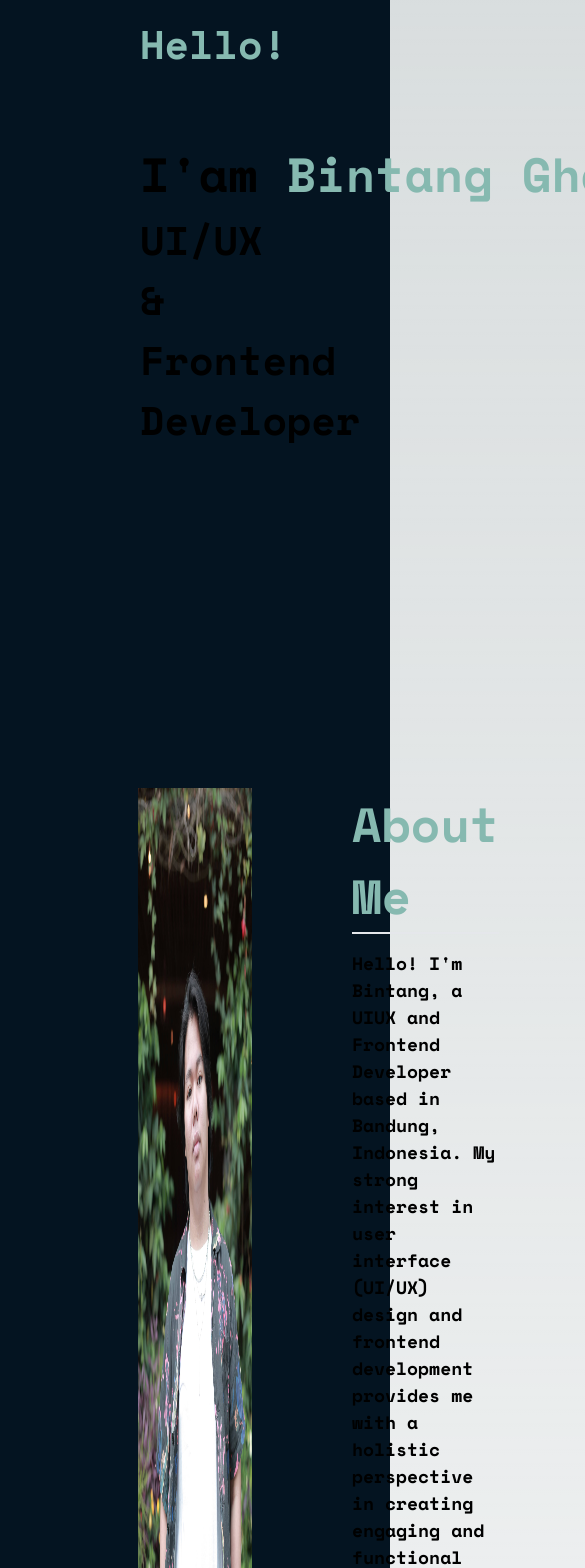
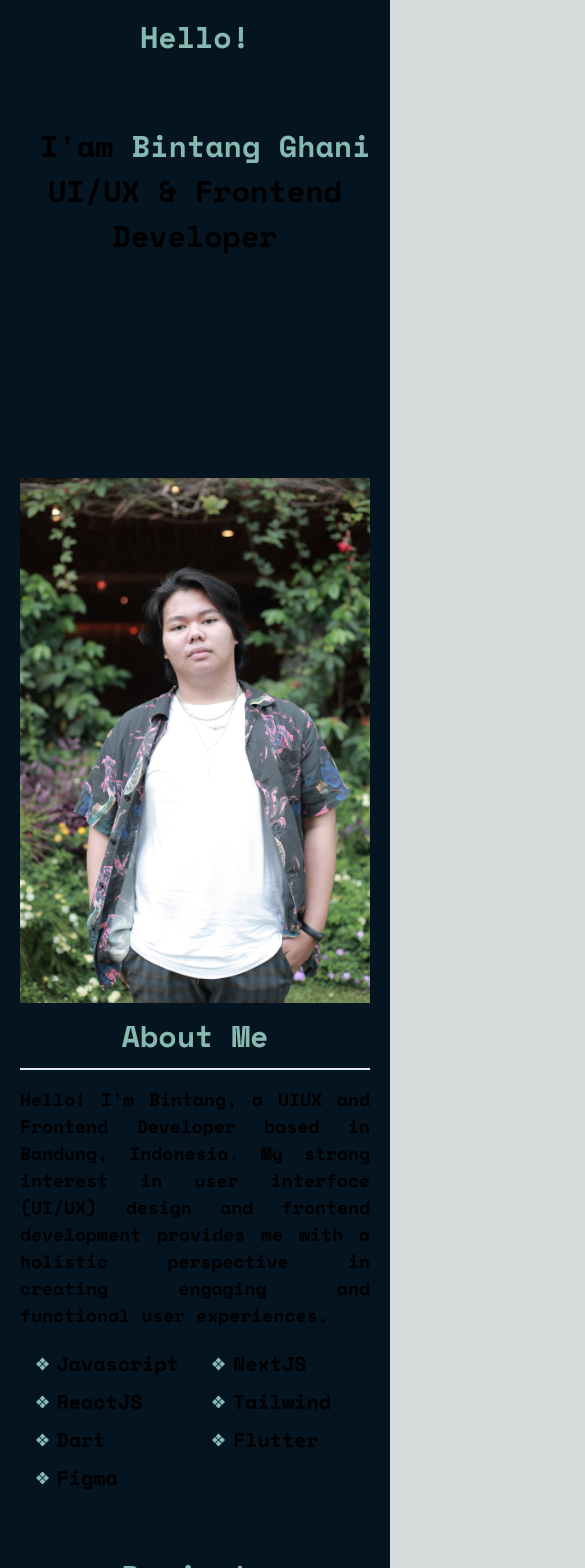
Before and after one commit to Binteng16/web-profile, a Next.js app: page / in a window 390 px wide. Shown: the part 260-1828 px from the top of the page, 585 px wide, since content can reach past the window. Built offline with nearby package versions, Linux system fonts and the light colour scheme.

Commit message:
"Refactor components and styles for About, Footer, HeroBanner, and ProjectBanner pages"

```diff
--- a/src/components/About.jsx
+++ b/src/components/About.jsx
@@ -3,16 +3,16 @@ import React from 'react'
 
 export const About = () => {
   return (
-    <div className="flex justify-between p-[138px]">
-        <Image src="/Images/Profile.JPG" alt="alt" width={396} height={547} />
-        <div className="flex flex-col pl-[100px] pr-[100px]">
+    <div className="flex flex-col sm:flex-row p-[20px] justify-between sm:p-[138px]">
+        <Image src="/Images/Profile.JPG" alt="alt" width={397} height={547} />
+        <div className="flex flex-col sm:px-[100px]">
         <div className="divide-y-2">
-          <p className="text-[48px] text-[#86B9B0] font-bold font-primary">About Me</p>
-            <p className="text-[18px] font-bold pt-4 font-primary">Hello! I'm Bintang, a UIUX and Frontend Developer based in Bandung, Indonesia. My strong interest in user interface (UI/UX) design and frontend development provides me with a holistic perspective in creating engaging and functional user experiences.
+          <p className="text-[30px] py-[10px] text-center text-[#86B9B0] font-bold font-primary sm:text-[48px] sm:text-start">About Me</p>
+            <p className="text-justify text-[18px] font-bold pt-4 font-primary">Hello! I'm Bintang, a UIUX and Frontend Developer based in Bandung, Indonesia. My strong interest in user interface (UI/UX) design and frontend development provides me with a holistic perspective in creating engaging and functional user experiences.
             </p>
         </div>
-          <div className="">
-            <ul className="grid grid-cols-3 gap-4 list-inside pt-[20px] list-image-icon_list font-primary">
+          <div className="flex justify-around sm:justify-start">
+            <ul className="grid grid-cols-2 gap-x-8 gap-y-2 sm:grid-cols-3 sm:gap-4 list-inside pt-[20px] list-image-icon_list font-primary">
                 <li className="text-[20px] font-bold">Javascript</li>
                 <li className="text-[20px] font-bold">NextJS</li>
                 <li className="text-[20px] font-bold">ReactJS</li>
--- a/src/components/Card.jsx
+++ b/src/components/CardProject.jsx
@@ -3,7 +3,7 @@ import React from 'react'
 
 export const Card = ({title, icons}) => {
   return (
-    <div className="relative w-fit h-[313px] bg-[#042630] rounded-[30px]">
+    <div className="relative w-fit h-[200px] sm:h-[313px] bg-[#042630] rounded-[30px]">
         <div className="font-bold font-primary p-[21px]">
             <p className="">{title}</p>
         </div>
--- a/src/components/Footer.jsx
+++ b/src/components/Footer.jsx
@@ -3,20 +3,20 @@ import React from 'react'
 
 export const Footer = () => {
   return (
-    <div className="flex flex-col pl-[138px] pr-[138px] pb-[100px] pt-[100px] gap-5">
+    <div className="flex flex-col px-[50px] py-[30px] sm:px-[138px] sm:py-[100px] gap-5">
         <p className="text-[#86B9B0] font-primary font-bold text-[30px]">Contacts</p>
         <div className="flex flex-col gap-4">
             <a  href="https://github.com/Binteng16" target="_blank" className="flex gap-3">
-                <Icon icon="mdi:github"  className="h-[30px] w-[30px]"/>
-                <p className="font-primary font-bold text-[20px]">Binteng16</p>
+                <Icon icon="mdi:github"  className="sm:h-[30px] sm:w-[30px]"/>
+                <p className="font-primary font-bold sm:text-[20px]">Binteng16</p>
             </a>
             <a href="https://www.linkedin.com/in/bintangghani/" target="_blank" className="flex gap-3">
-                <Icon icon="mdi:linkedin"  className="h-[30px] w-[30px]"/>
-                <p className="font-primary font-bold text-[20px]">BintangGhani</p>
+                <Icon icon="mdi:linkedin"  className="sm:h-[30px] sm:w-[30px]"/>
+                <p className="font-primary font-bold sm:text-[20px]">BintangGhani</p>
             </a>
             <a href="https://www.instagram.com/bintangghanis/?hl=en" target="_blank" className="flex gap-3">
-                <Icon icon="mdi:instagram" className="h-[30px] w-[30px]"/>
-                <p className="font-primary font-bold text-[20px]">Bintangghanis</p>
+                <Icon icon="mdi:instagram" className=" sm:h-[30px] sm:w-[30px]"/>
+                <p className="font-primary font-bold sm:text-[20px]">Bintangghanis</p>
             </a>
         </div>
     </div>
--- a/src/components/HeroBanner.jsx
+++ b/src/components/HeroBanner.jsx
@@ -2,15 +2,15 @@ import React from 'react'
 
 export const HeroBanner = () => {
   return (
-    <div className="flex flex-col gap-16 pl-[140px] pr-[740px] py-[200px]">
-        <h1 className="text-[#86B9B0] text-[40px] font-bold font-primary">Hello!</h1>
+    <div className="flex flex-col gap-16 py-[200px] px-10 sm:pl-[140px]">
+        <h1 className="text-[#86B9B0] font-bold font-primary text-[30px] text-center sm:text-start sm:text-[40px]">Hello!</h1>
         <div className="font-primary">
-          <div className="w-[570px]">
-            <h1 className="overflow-hidden border-r-4 animate-typing whitespace-nowrap border-r-white text-[48px] font-bold">
+          <div className="w-fit">
+            <h1 className="overflow-hidden font-bold sm:border-r-4 sm:animate-typing whitespace-nowrap border-r-white text-[30px] text-center sm:text-[48px] sm:text-start">
                 I'am <span className="text-[#86B9B0]">Bintang Ghani</span>
             </h1>
           </div>
-            <h1 className=" text-[40px] font-bold">UI/UX & Frontend Developer</h1>
+            <h1 className=" text-[30px] sm:text-start text-center font-bold sm:text-[40px]">UI/UX & Frontend Developer</h1>
         </div>
     </div>
   )
--- /dev/null
+++ b/src/components/MyService.jsx
@@ -0,0 +1,7 @@
+import React from 'react'
+
+export const MyService = () => {
+  return (
+    <div>MyService</div>
+  )
+}
--- a/src/components/ProjectBanner.jsx
+++ b/src/components/ProjectBanner.jsx
@@ -1,12 +1,12 @@
 import React from 'react'
-import { Card } from './Card'
+import { Card } from './CardProject'
 
 export const ProjectBanner = () => {
   return (
     <div className="flex flex-col justify-center">
-        <p className="text-[48px] text-[#86B9B0] font-bold font-primary text-center pb-[40px]">Projects</p>
+        <p className="text-[30px] sm:text-[48px] text-[#86B9B0] font-bold font-primary text-center py-[40px]">Projects</p>
         <div className="mx-[130px] flex justify-center">
-        <div className="grid justify-center grid-cols-3 gap-3">
+        <div className="grid justify-center gap-3 sm:grid-cols-3">
           <div className="w-[300px] flex justify-center">
             <Card
             title="N.A.F.A.S. (Natural Air Freshness Assessment System)"
--- a/src/pages/index.js
+++ b/src/pages/index.js
@@ -10,11 +10,13 @@ const inter = Inter({ subsets: ["latin"] });
 
 export default function Home() {
   return (
-    <div className="bg-[#041421] w-screen">
+    <div className="bg-[#041421] w-full overflow-x-hidden">
           <Navbar/>
+      <div className="">
           <HeroBanner/>
           <About/>
           <ProjectBanner/>
+      </div>
           <Footer/>
     </div>
   );
```
Also changed, not shown: src/components/CardService.jsx (added).
